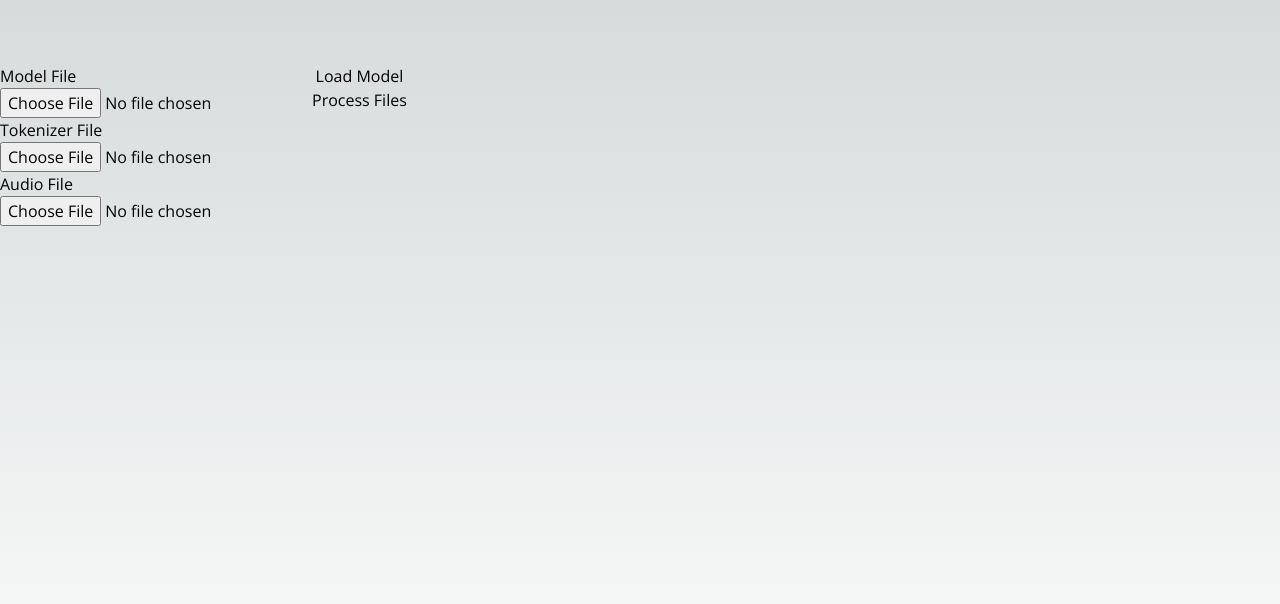
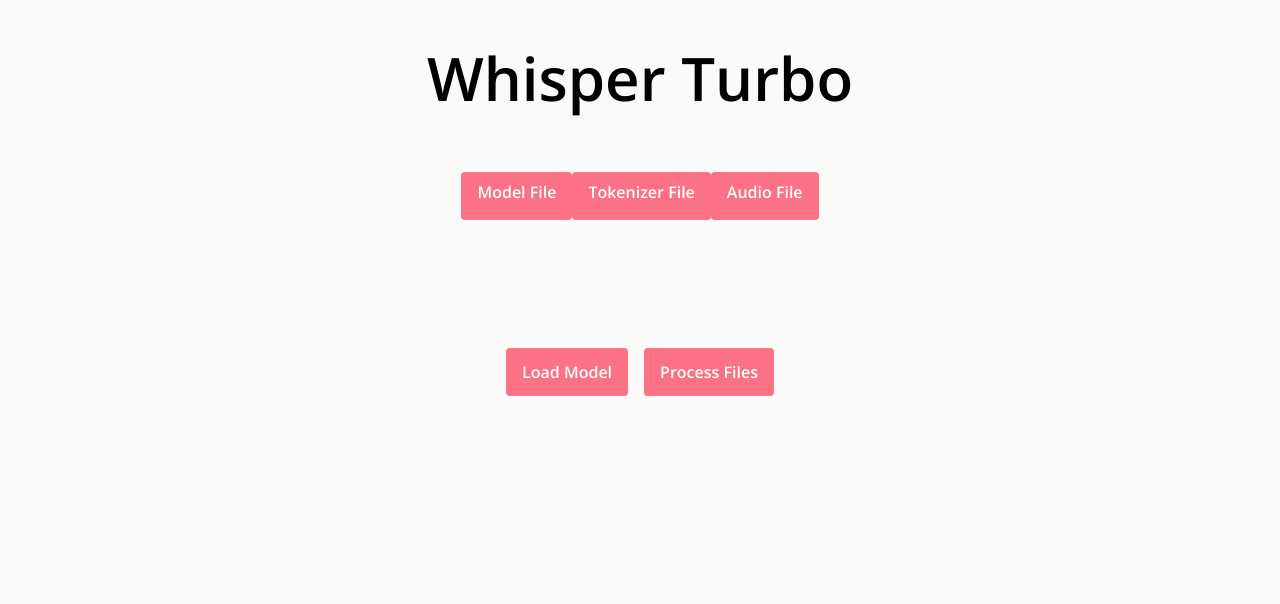
Before and after one commit to FL33TW00D/whisper-turbo, a Next.js app in the folder playground/: page / in a window 1280 px wide. Shown: the top 604 px of the page. Built offline with nearby package versions, Linux system fonts and the light colour scheme.

Commit message:
chore: improvements

```diff
--- /dev/null
+++ b/playground/src/components/layout.tsx
@@ -0,0 +1,25 @@
+import Head from "next/head";
+import { Toaster } from "react-hot-toast";
+import React from "react";
+
+export const siteTitle = "AI Playground";
+
+type LayoutProps = {
+    children: React.ReactNode;
+    title: string;
+};
+
+export default function Layout(props: LayoutProps) {
+    return (
+        <div className="flex min-h-screen flex-col justify-center bg-stone-50">
+            <Head>
+                <title>{props.title}</title>
+                <meta property="og:title" content={props.title} />
+            </Head>
+            <main className="flex flex-1 flex-col">
+                <Toaster />
+                <div className="flex-1">{props.children}</div>
+            </main>
+        </div>
+    );
+}
--- a/playground/src/pages/index.tsx
+++ b/playground/src/pages/index.tsx
@@ -1,7 +1,8 @@
 import type { NextPage } from "next";
 import { Open_Sans } from "@next/font/google";
-import { useState, useRef, useEffect } from "react";
+import { useState, useRef } from "react";
 import { InferenceSession, SessionManager } from "whisper-turbo";
+import Layout from "../components/layout";
 
 const open_sans = Open_Sans({ subsets: ["latin"] });
 
@@ -55,44 +56,83 @@ const Home: NextPage = () => {
         }
         const inferenceResult = await session.current.run(audioFile!);
         console.log(inferenceResult);
-        inferenceResult.repr[0] == "Ok" ? setText(inferenceResult.repr[1]) : console.error(inferenceResult);
+        inferenceResult.repr[0] == "Ok"
+            ? setText(inferenceResult.repr[1])
+            : console.error(inferenceResult);
     };
 
     return (
+        <Layout title={"Whisper Turbo"}>
             <div className={`p-0 ${open_sans.className}`}>
                 <div className="flex-1 flex flex-col">
                     <div className="flex flex-row h-screen">
-                    <div className="flex flex-col py-16">
-                        <label htmlFor="modelFile">Model File</label>
+                        <div className="flex flex-col p-12 w-full mx-auto">
+                                <h1 className="mx-auto text-6xl font-semibold"> Whisper Turbo </h1>
+                            <div className="flex flex-row mx-auto my-16">
+                                <label
+                                    className="bg-rose-400 text-white font-semibold py-2 px-4 h-12 rounded mx-auto cursor-pointer"
+                                    htmlFor="modelFile"
+                                >
+                                    Model File
+                                </label>
                                 <input
                                     type="file"
+                                    className="hidden"
                                     name="modelFile"
                                     id="modelFile"
                                     onChange={handleFileChange(setModelFile)}
                                 />
-                        <label htmlFor="tokenizerFile">Tokenizer File</label>
+                                <label
+                                    className="bg-rose-400 text-white font-semibold py-2 px-4 h-12 rounded mx-auto cursor-pointer"
+                                    htmlFor="tokenizerFile"
+                                >
+                                    Tokenizer File
+                                </label>
                                 <input
                                     type="file"
+                                    className="hidden"
                                     name="tokenizerFile"
                                     id="tokenizerFile"
-                            onChange={handleFileChange(setTokenizerFile)}
+                                    onChange={handleFileChange(
+                                        setTokenizerFile
+                                    )}
                                 />
-                        <label htmlFor="audioFile">Audio File</label>
+                                <label
+                                    className="bg-rose-400 text-white font-semibold py-2 px-4 h-12 rounded mx-auto cursor-pointer"
+                                    htmlFor="audioFile"
+                                >
+                                    Audio File
+                                </label>
                                 <input
                                     type="file"
+                                    className="hidden"
                                     name="audioFile"
                                     id="audioFile"
                                     onChange={handleFileChange(setAudioFile)}
                                 />
                             </div>
-                    <div className="flex flex-col py-16">
-                        <button onClick={loadModel}>Load Model</button>
-                        <button onClick={runSession}>Process Files</button>
+                            <div className="flex flex-row py-16 gap-4 mx-auto">
+                                <button
+                                    className="bg-rose-400 text-white font-semibold py-2 px-4 h-12 rounded"
+                                    onClick={loadModel}
+                                >
+                                    Load Model
+                                </button>
+                                <button
+                                    className="bg-rose-400 text-white font-semibold py-2 px-4 h-12 rounded"
+                                    onClick={runSession}
+                                >
+                                    Process Files
+                                </button>
                             </div>
-                    <div>{text}</div>
+                            <div className="flex flex-row py-16 gap-4 mx-auto w-1/2">
+                                <p>{text}</p>
                             </div>
                         </div>
                     </div>
+                </div>
+            </div>
+        </Layout>
     );
 };
 
```
Lines whose indentation alone changed are shown as unchanged.
